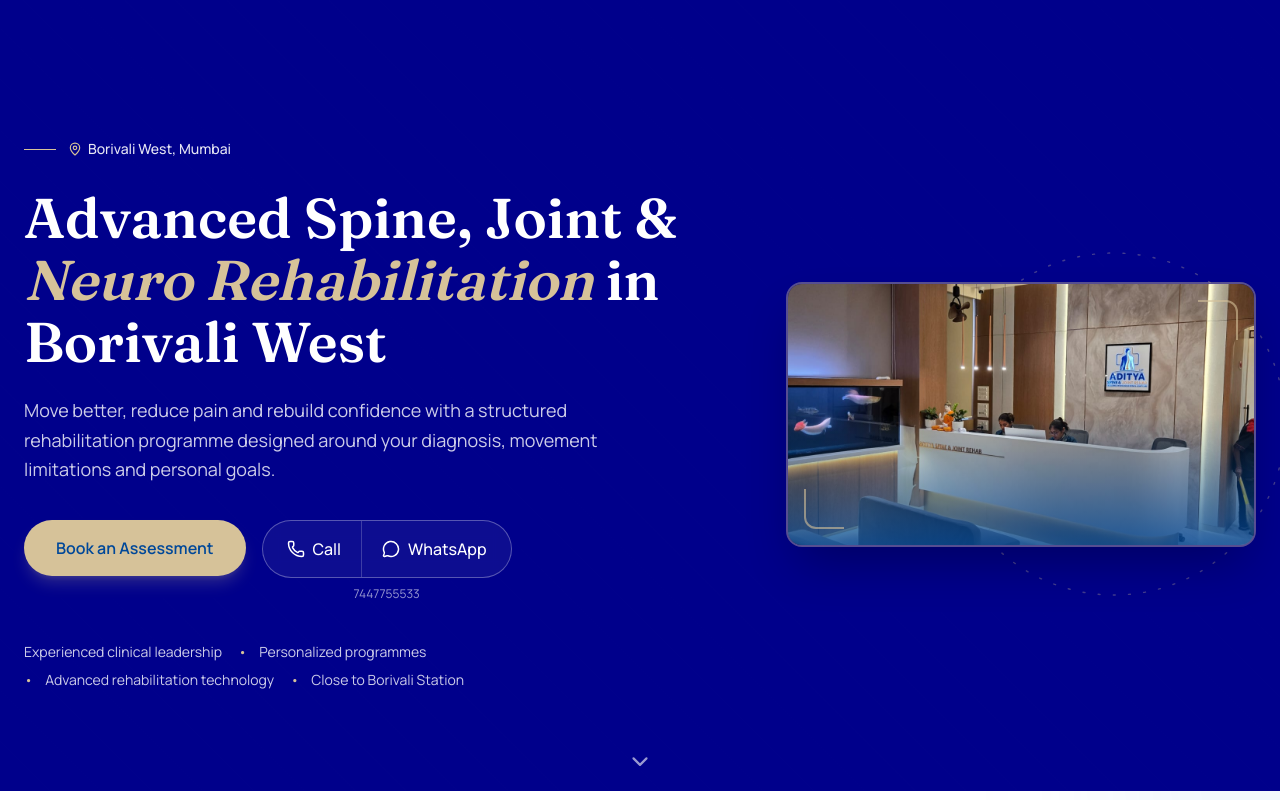
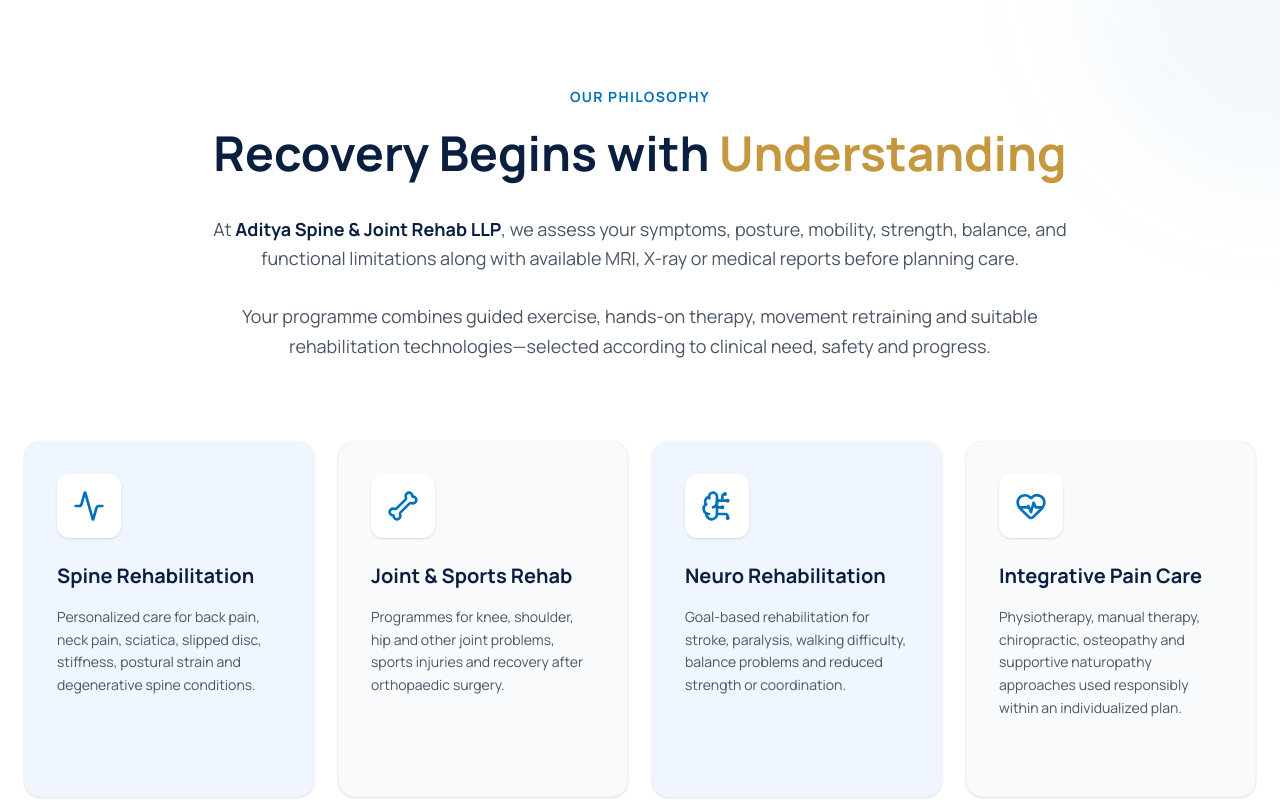
Before and after one commit to Amansingh843369/Spine_hub, a Next.js app: page / in a window 1280 px wide. Shown: the part 920-1720 px from the top of the page. Built offline with nearby package versions, Linux system fonts and the light colour scheme.

Commit message:
product page design updated

```diff
--- a/app/page.js
+++ b/app/page.js
@@ -368,146 +368,7 @@
       </section>
 
 
-<section className="relative w-full min-h-screen flex items-center overflow-hidden bg-[#00309f] pt-28 pb-20 md:pt-32">
 
-        {/* Background Gradient */}
-        <div
-          className="absolute inset-0"
-          style={{
-            background: "radial-gradient(circle at 15% 20%, #00008B 45%, #00008B 100%)",
-          }}
-        />
-
-        {/* Subtle Texture Overlay */}
-        <div
-          className="absolute inset-0 opacity-[0.03] pointer-events-none"
-          style={{ backgroundImage: 'repeating-linear-gradient(45deg, transparent, transparent 35px, rgba(255,255,255,0.1) 35px, rgba(255,255,255,0.1) 36px)' }}
-        />
-
-        {/* Changed grid ratio to give more space to left content (1.2fr vs 0.8fr) */}
-        <div className="relative max-w-7xl mx-auto px-4 sm:px-6 grid lg:grid-cols-[1.2fr_0.8fr] gap-10 lg:gap-14 items-center w-full">
-
-          {/* Left Content */}
-          <motion.div variants={containerVariants} initial="hidden" animate="show">
-            <motion.div variants={itemVariants} className="flex items-center gap-3 mb-7">
-              <span className="w-8 h-[1.5px] bg-[#D6C299]" />
-              <p className="flex items-center gap-1.5 text-white/90 text-sm font-medium">
-                <MapPin size={14} className="text-[#D6C299]" />
-                Borivali West, Mumbai
-              </p>
-            </motion.div>
-
-            <motion.h1
-              variants={itemVariants}
-              // Increased text size slightly for better balance with wider layout
-              className="text-[2.2rem] leading-[1.15] sm:text-[3rem] lg:text-[3.5rem] lg:leading-[1.1] text-white mb-6 font-bold"
-              style={{ fontFamily: 'var(--font-display)' }}
-            >
-              Advanced Spine, Joint &amp;{" "}
-              <span className="italic text-[#D6C299]">Neuro Rehabilitation</span>{" "}
-              in Borivali West
-            </motion.h1>
-
-            <motion.p variants={itemVariants} className="text-white/80 text-base md:text-[18px] max-w-xl mb-9 leading-relaxed">
-              Move better, reduce pain and rebuild confidence with a structured
-              rehabilitation programme designed around your diagnosis, movement
-              limitations and personal goals.
-            </motion.p>
-
-            <motion.div variants={itemVariants} className="flex flex-col sm:flex-row sm:items-start gap-4 mb-10">
-              <button className="px-8 py-4 bg-[#D6C299] hover:bg-[#B89F72] text-[#004899] font-semibold rounded-full transition-colors shadow-lg shadow-[#D6C299]/20">
-                Book an Assessment
-              </button>
-
-              <div>
-                <div className="flex rounded-full border border-white/30 overflow-hidden bg-white/5 backdrop-blur-sm">
-                  <a
-                    href="tel:7447755533"
-                    className="flex items-center gap-2 pl-6 pr-5 py-4 text-white font-medium hover:bg-white/10 transition-colors border-r border-white/20"
-                  >
-                    <Phone size={18} />
-                    Call
-                  </a>
-                  <a
-                    href="https://wa.me/917447755533"
-                    target="_blank"
-                    rel="noreferrer"
-                    className="flex items-center gap-2 pl-5 pr-6 py-4 text-white font-medium hover:bg-white/10 transition-colors"
-                  >
-                    <MessageCircle size={18} />
-                    WhatsApp
-                  </a>
-                </div>
-                <p className="text-white/60 text-xs mt-2 text-center">7447755533</p>
-              </div>
-            </motion.div>
-
-            <motion.div variants={itemVariants} className="flex flex-wrap items-center gap-x-4 gap-y-2 max-w-lg">
-              {trustItems.map((item, i) => (
-                <span key={item} className="flex items-center gap-3 text-white/80 text-[14px] sm:text-sm">
-                  {i > 0 && <span className="text-[#D6C299]" aria-hidden="true">•</span>}
-                  {item}
-                </span>
-              ))}
-            </motion.div>
-          </motion.div>
-
-          {/* Right Image Section - Now Landscape */}
-          <motion.div
-            initial={{ opacity: 0, scale: shouldReduceMotion ? 1 : 0.94 }}
-            animate={{ opacity: 1, scale: 1 }}
-            transition={{ duration: 0.9, ease: [0.22, 1, 0.36, 1], delay: 0.35 }}
-            className="relative hidden sm:block"
-          >
-            {/* Decorative rotating gold ring - Adjusted position for landscape */}
-            <motion.svg
-              viewBox="0 0 400 400"
-              className="absolute -top-12 -right-12 w-[300px] h-[300px] lg:w-[380px] lg:h-[380px] opacity-30 pointer-events-none -z-0"
-              animate={shouldReduceMotion ? {} : { rotate: 360 }}
-              transition={{ repeat: Infinity, duration: 60, ease: "linear" }}
-            >
-              <circle cx="200" cy="200" r="180" fill="none" stroke="#D6C299" strokeWidth="1.5" strokeDasharray="2 14" strokeLinecap="round" />
-            </motion.svg>
-
-            <div
-              ref={photoRef}
-              onMouseMove={handlePhotoMove}
-              onMouseLeave={resetTilt}
-              style={{ perspective: 1000 }}
-              className="relative w-full max-w-[650px]"
-            >
-              {/* Changed aspect ratio to 16/9 for Landscape look */}
-              <motion.div
-                animate={{ rotateX: tilt.x, rotateY: tilt.y }}
-                transition={{ type: "spring", stiffness: 150, damping: 15 }}
-                className="relative aspect-[16/9] rounded-2xl overflow-hidden border-2 border-[#D6C299]/40 shadow-2xl shadow-black/30"
-              >
-                <img
-                  src="/office.jpeg"
-                  alt="Clinic Interior"
-                  className="absolute inset-0 w-full h-full object-cover"
-                />
-                <div className="absolute inset-0 bg-gradient-to-t from-[#004899]/80 via-transparent to-transparent" />
-
-                {/* Gold accent corners adjusted for landscape */}
-                <div className="absolute top-4 right-4 w-10 h-10 border-t-2 border-r-2 border-[#D6C299]/60 rounded-tr-xl" />
-                <div className="absolute bottom-4 left-4 w-10 h-10 border-b-2 border-l-2 border-[#D6C299]/60 rounded-bl-xl" />
-              </motion.div>
-            </div>
-          </motion.div>
-        </div>
-
-        {/* Scroll Cue */}
-        <motion.button
-          onClick={scrollToNext}
-          aria-label="Scroll to explore"
-          className="absolute bottom-6 left-1/2 -translate-x-1/2 text-white/60 hover:text-white transition-colors"
-          animate={shouldReduceMotion ? {} : { y: [0, 8, 0] }}
-          transition={{ repeat: Infinity, duration: 1.8, ease: "easeInOut" }}
-        >
-          <ScrollChevron size={26} />
-        </motion.button>
-      </section>
       {/* Rest of the page sections */}
       <div id="explore" className="bg-[#004899]">
         <CarePathways />
```
